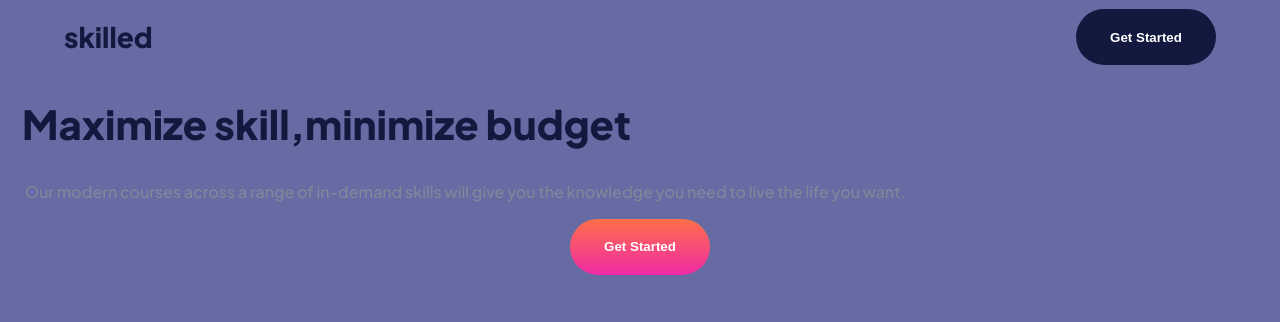
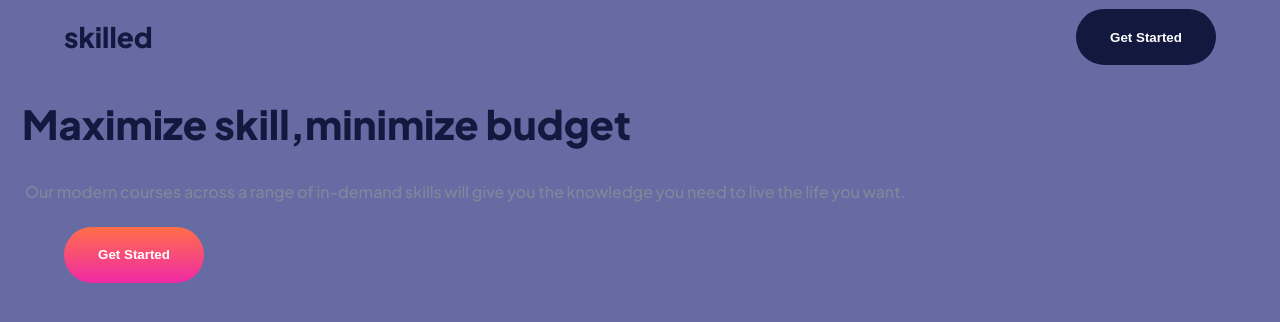
Before and after one commit to PiriyaLapa/Skilled-e-learning-landing-page, a React (Create React App) app: page / in a window 1280 px wide. Shown: the top 322 px of the page. Built offline with nearby package versions, Linux system fonts and the light colour scheme.

Commit message:
updastery

```diff
--- a/src/pages/LandingPage/sections/styles.ts
+++ b/src/pages/LandingPage/sections/styles.ts
@@ -1,10 +1,15 @@
 import styled from "styled-components";
 
 export const StyledHeader = styled.div`
-    background-color:none;
+  background-color: none;
 `;
 
-
 export const StyledHero = styled.div`
-    background:none;
+  @media screen and (min-width: 375px) {
+    :nth-child(3) {
+      float: left;
+        margin-left: 5vw;
+        margin-top: 1vh;
+    }
+  }
 `;
```
